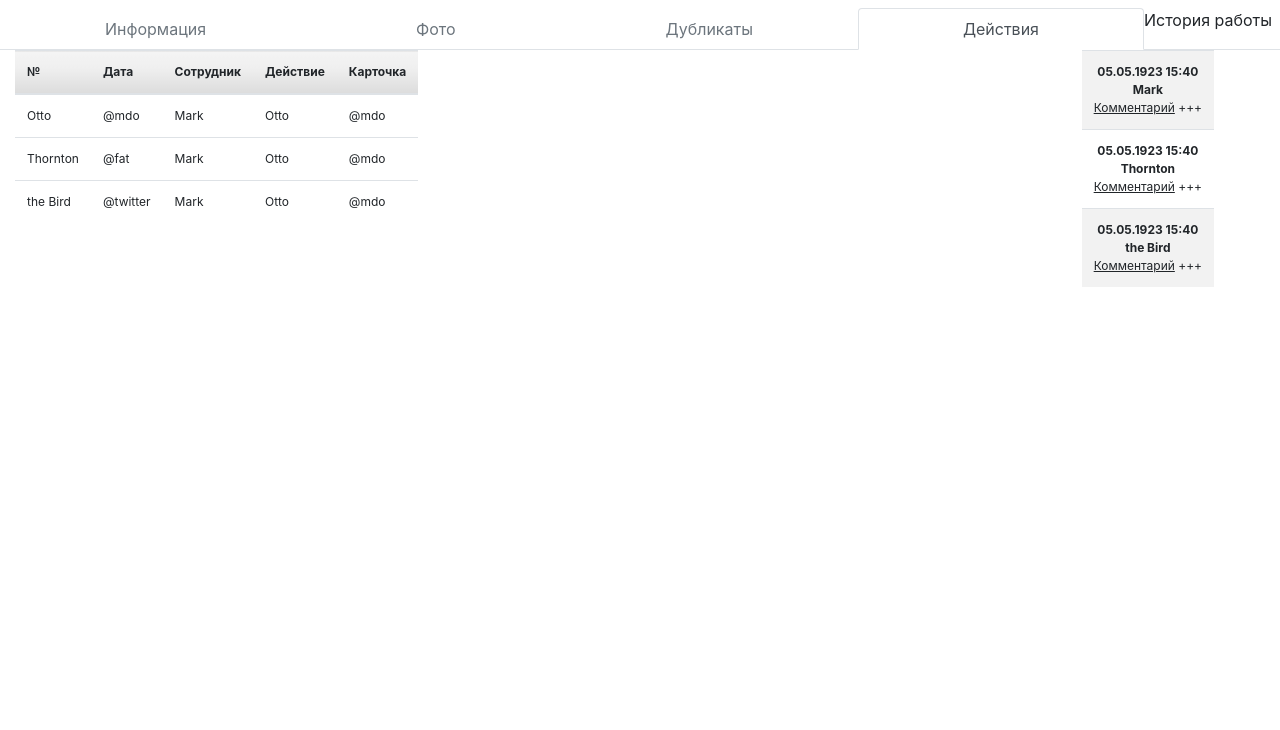
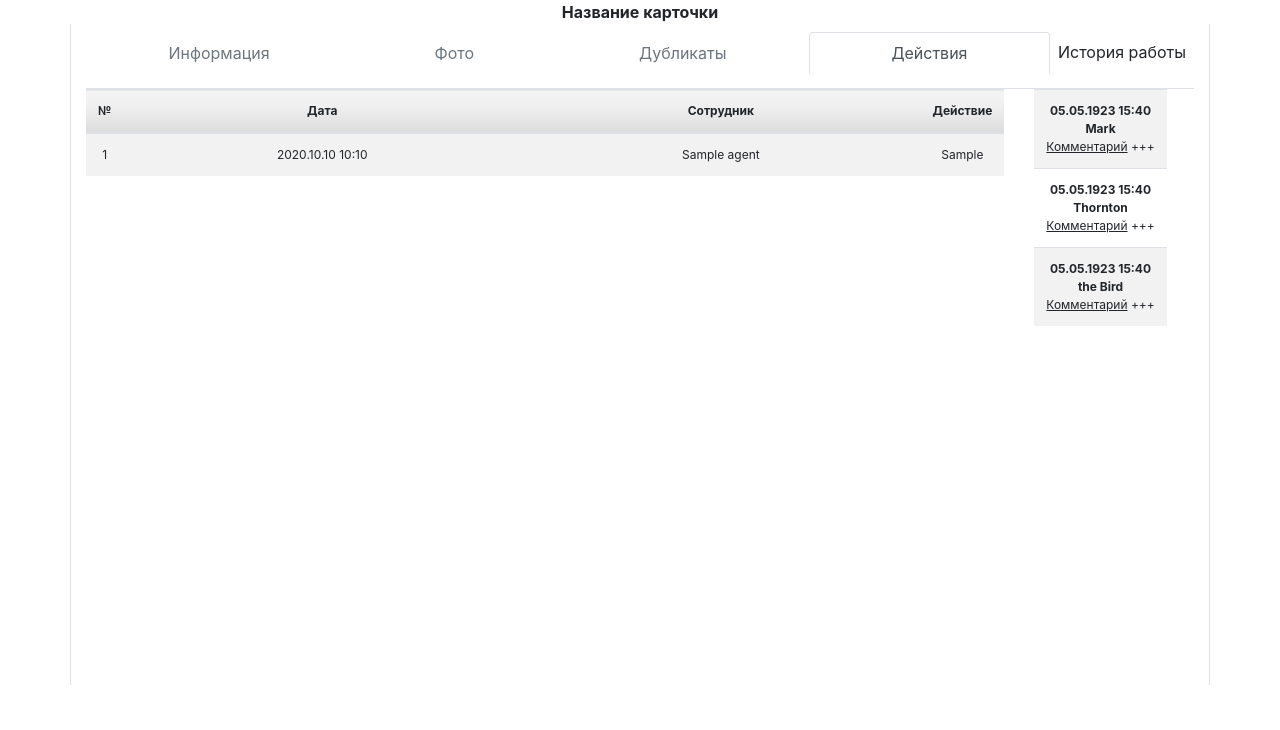
Before and after one commit to Chaplygin-vlad/crm_build, a Django app: template crm/crm_build/templates/actions.html in a window 1280 px wide. Shown: the part 70-800 px from the top of the page. Run offline with Django 3.2, Linux system fonts and the light colour scheme; the template is opened without the code that fills it: most values are stand-ins (such as "Sample title", 1, 10 or a date in 2020).

Commit message:
add actions.html

```diff
--- a/crm/crm_build/templates/actions.html
+++ b/crm/crm_build/templates/actions.html
@@ -1,8 +1,13 @@
 {% extends 'base.html' %}
 {% block content %}
+    <div class="text-center mb-2"><b>Название карточки</b>
+        <div class="container border-right border-left">
+            <div class="row">
+                <div class="col-12">
                     <ul class="nav nav-tabs nav-fill mt-2">
                         <li class="nav-item">
-            <a class="nav-link disabled" href="#">Информация</a>
+                            <a class="nav-link disabled"
+                               href="#">Информация</a>
                         </li>
                         <li class="nav-item">
                             <a class="nav-link disabled" href="#">Фото</a>
@@ -13,47 +18,35 @@
                         <li class="nav-item">
                             <a class="nav-link active" href="#">Действия</a>
                         </li>
-        <li class="mr-2"><p>История работы</p></li>
+                        <li class="m-2 mr-2"><p>История работы</p></li>
                     </ul>
-    <div class="container-fluid">
+                </div>
+            </div>
+        </div>
+        <div class="container border-right border-left">
             <div class="row">
                 <div class="col-10">
-                <table class="table">
+                    <table class="action-table table table-responsible table-striped">
                         <thead>
                         <tr>
-
                             <th scope="col">№</th>
-            <th scope="col">Дата</th>
-            <th scope="col">Сотрудник</th>
+                            <th class="w-50" scope="col">Дата</th>
+                            <th class="w-50" scope="col">Сотрудник</th>
                             <th scope="col">Действие</th>
-            <th scope="col">Карточка</th>
-
                         </tr>
                         </thead>
                         <tbody>
+                        {% for object in objects %}
                             <tr>
-            <td>Otto</td>
-            <td>@mdo</td>
-            <td>Mark</td>
-            <td>Otto</td>
-            <td>@mdo</td>
-        </tr>
-        <tr>
-            <td>Thornton</td>
-            <td>@fat</td>
-            <td>Mark</td>
-            <td>Otto</td>
-            <td>@mdo</td>
+                                <td>{{ forloop.counter }}</td>
+                                <td>{{ object.datetime1|date:"Y.m.d H:i" }}</td>
+                                <td>{{ object.agent|default_if_none:"" }}</td>
+                                <td>{{ object.stat_enum }}</td>
+
 
                             </tr>
-        <tr>
-            <td>the Bird</td>
-            <td>@twitter</td>
-            <td>Mark</td>
-            <td>Otto</td>
-            <td>@mdo</td>
 
-        </tr>
+                        {% endfor %}
                         </tbody>
                     </table>
                 </div>
--- a/crm/crm_build/urls.py
+++ b/crm/crm_build/urls.py
@@ -4,13 +4,15 @@ from crm_build.views import (
     MainPageListView,
     AllSaleObjectListView,
     AllBuyersListView,
-    PhotosView
+    PhotosView,
+    ActionsView
 )
 
 urlpatterns = [
     path('', MainPageListView.as_view(), name='index'),
     path('all_sale/', AllSaleObjectListView.as_view(), name='all_sale'),
     path('all_buyers/', AllBuyersListView.as_view(), name='all_buyers'),
-    path('<int:obj_id>/photos/', PhotosView.as_view(), name='photos')
+    path('<int:obj_id>/photos/', PhotosView.as_view(), name='photos'),
+    path('<int:obj_id>/actions/', ActionsView.as_view(), name='actions')
 
 ]
```
Also changed, not shown: crm/crm_build/templates/duplicates.html (+10 -2 lines), crm/crm_build/templates/photo.html (+5 -2 lines), crm/crm_build/templates/sell_info.html (+24 -9 lines), crm/crm_build/utils.py (added, +11 -0 lines), crm/crm_build/views.py (+28 -8 lines). Lines whose indentation alone changed are shown as unchanged.
